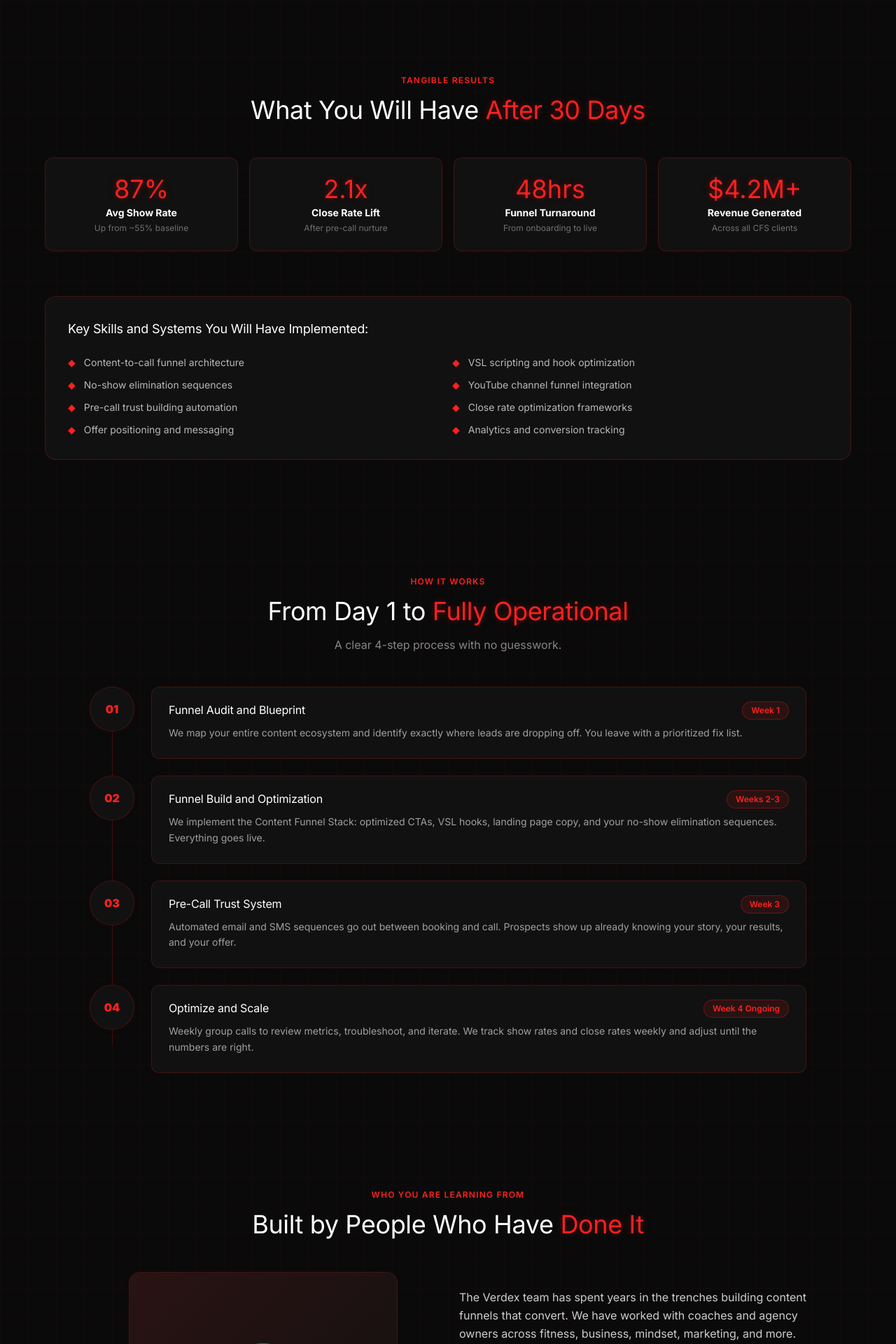
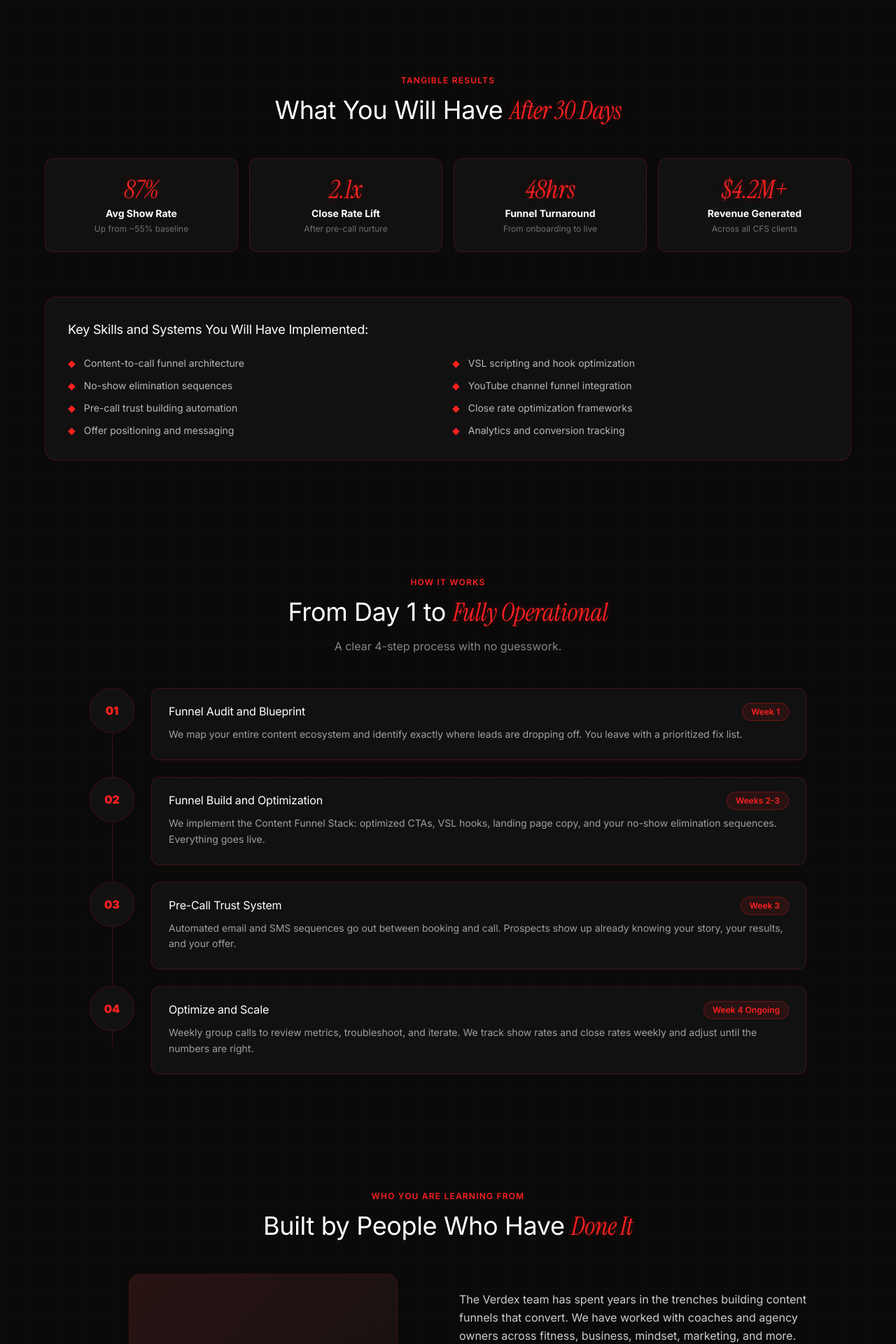
Before and after one commit to mikeyxanthony/content-funnel-stack, a Next.js app: page / in a window 1280 px wide. Shown: the part 4360-6280 px from the top of the page at 70% size. Built offline with nearby package versions, Linux system fonts and the light colour scheme.

Commit message:
feat: serif-highlight on Results, Process, AboutFounder, CaseStudies accent spans

```diff
--- a/src/components/AboutFounder.tsx
+++ b/src/components/AboutFounder.tsx
@@ -1,3 +1,5 @@
+const SF = { fontFamily: "'Instrument Serif', Georgia, serif", fontStyle: "italic" } as const;
+
 const credentials = ["Built and scaled content funnels for 7-figure coaches","Helped 200+ coaches and agency owners optimize their call pipelines","$4.2M+ revenue generated across client base","Specialist in YouTube-to-funnel architecture and VSL optimization","Creator of the Content Funnel Stack framework"];
 export default function AboutFounder() {
   return (
@@ -5,7 +7,7 @@ export default function AboutFounder() {
       <div className="max-w-5xl mx-auto">
         <div className="text-center mb-12">
           <span className="text-[#FF2020] text-xs font-semibold uppercase tracking-widest">Who You Are Learning From</span>
-          <h2 className="text-3xl sm:text-4xl mt-3">Built by People Who Have <span className="text-[#FF2020] neon-glow">Done It</span></h2>
+          <h2 className="text-3xl sm:text-4xl mt-3">Built by People Who Have{" "}<span className="text-[#FF2020] neon-glow serif-highlight" style={SF}>Done It</span></h2>
         </div>
         <div className="grid md:grid-cols-2 gap-8 items-center">
           <div className="neon-border rounded-2xl bg-[#111111] aspect-square max-w-sm mx-auto w-full flex items-center justify-center relative overflow-hidden">
--- a/src/components/CaseStudies.tsx
+++ b/src/components/CaseStudies.tsx
@@ -1,3 +1,5 @@
+const SF = { fontFamily: "'Instrument Serif', Georgia, serif", fontStyle: "italic" } as const;
+
 const cases = [
   {name:"Alex R. - Business Coach",result:"+58% show rate in 30 days",before:"Booking 8-10 calls/week but only 4-5 showed up. Close rate stuck at 30%.",after:"After no-show elimination system and pre-call nurture: 87% show rate, 52% close rate. Added $11k MRR within 6 weeks.",initials:"AR"},
   {name:"Maria C. - Digital Agency",result:"14 booked calls in week 1",before:"Great YouTube channel but zero funnel infrastructure. Traffic with no conversion.",after:"Implemented YouTube-to-funnel integration with optimized VSL. 14 calls booked in first 7 days, 6 closed.",initials:"MC"},
@@ -9,7 +11,7 @@ export default function CaseStudies() {
       <div className="max-w-6xl mx-auto">
         <div className="text-center mb-12">
           <span className="text-[#FF2020] text-xs font-semibold uppercase tracking-widest">Track Record</span>
-          <h2 className="text-3xl sm:text-4xl mt-3 mb-4">Case Studies and <span className="text-[#FF2020] neon-glow">Proof</span></h2>
+          <h2 className="text-3xl sm:text-4xl mt-3 mb-4">Case Studies and{" "}<span className="text-[#FF2020] neon-glow serif-highlight" style={SF}>Proof</span></h2>
         </div>
         <div className="grid md:grid-cols-3 gap-6">
           {cases.map((c) => (
--- a/src/components/Process.tsx
+++ b/src/components/Process.tsx
@@ -1,3 +1,5 @@
+const SF = { fontFamily: "'Instrument Serif', Georgia, serif", fontStyle: "italic" } as const;
+
 const steps = [
   {step:"01",title:"Funnel Audit and Blueprint",desc:"We map your entire content ecosystem and identify exactly where leads are dropping off. You leave with a prioritized fix list.",duration:"Week 1"},
   {step:"02",title:"Funnel Build and Optimization",desc:"We implement the Content Funnel Stack: optimized CTAs, VSL hooks, landing page copy, and your no-show elimination sequences. Everything goes live.",duration:"Weeks 2-3"},
@@ -10,7 +12,7 @@ export default function Process() {
       <div className="max-w-5xl mx-auto">
         <div className="text-center mb-12">
           <span className="text-[#FF2020] text-xs font-semibold uppercase tracking-widest">How It Works</span>
-          <h2 className="text-3xl sm:text-4xl mt-3 mb-4">From Day 1 to <span className="text-[#FF2020] neon-glow">Fully Operational</span></h2>
+          <h2 className="text-3xl sm:text-4xl mt-3 mb-4">From Day 1 to{" "}<span className="text-[#FF2020] neon-glow serif-highlight" style={SF}>Fully Operational</span></h2>
           <p className="text-white/50">A clear 4-step process with no guesswork.</p>
         </div>
         <div className="relative">
--- a/src/components/Results.tsx
+++ b/src/components/Results.tsx
@@ -1,3 +1,5 @@
+const SF = { fontFamily: "'Instrument Serif', Georgia, serif", fontStyle: "italic" } as const;
+
 const results = [{metric:"87%",label:"Avg Show Rate",sub:"Up from ~55% baseline"},{metric:"2.1x",label:"Close Rate Lift",sub:"After pre-call nurture"},{metric:"48hrs",label:"Funnel Turnaround",sub:"From onboarding to live"},{metric:"$4.2M+",label:"Revenue Generated",sub:"Across all CFS clients"}];
 const skills = ["Content-to-call funnel architecture","VSL scripting and hook optimization","No-show elimination sequences","YouTube channel funnel integration","Pre-call trust building automation","Close rate optimization frameworks","Offer positioning and messaging","Analytics and conversion tracking"];
 export default function Results() {
@@ -6,12 +8,12 @@ export default function Results() {
       <div className="max-w-6xl mx-auto">
         <div className="text-center mb-12">
           <span className="text-[#FF2020] text-xs font-semibold uppercase tracking-widest">Tangible Results</span>
-          <h2 className="text-3xl sm:text-4xl mt-3 mb-4">What You Will Have <span className="text-[#FF2020] neon-glow">After 30 Days</span></h2>
+          <h2 className="text-3xl sm:text-4xl mt-3 mb-4">What You Will Have{" "}<span className="text-[#FF2020] neon-glow serif-highlight" style={SF}>After 30 Days</span></h2>
         </div>
         <div className="grid grid-cols-2 lg:grid-cols-4 gap-4 mb-16">
           {results.map((r) => (
             <div key={r.metric} className="neon-border rounded-xl bg-[#111111] p-6 text-center">
-              <p className="text-4xl text-[#FF2020] neon-glow">{r.metric}</p>
+              <p className="text-4xl neon-glow serif-highlight" style={{...SF, color:'#FF2020'}}>{r.metric}</p>
               <p className="text-white font-bold text-sm mt-1">{r.label}</p>
               <p className="text-white/40 text-xs mt-1">{r.sub}</p>
             </div>
```
